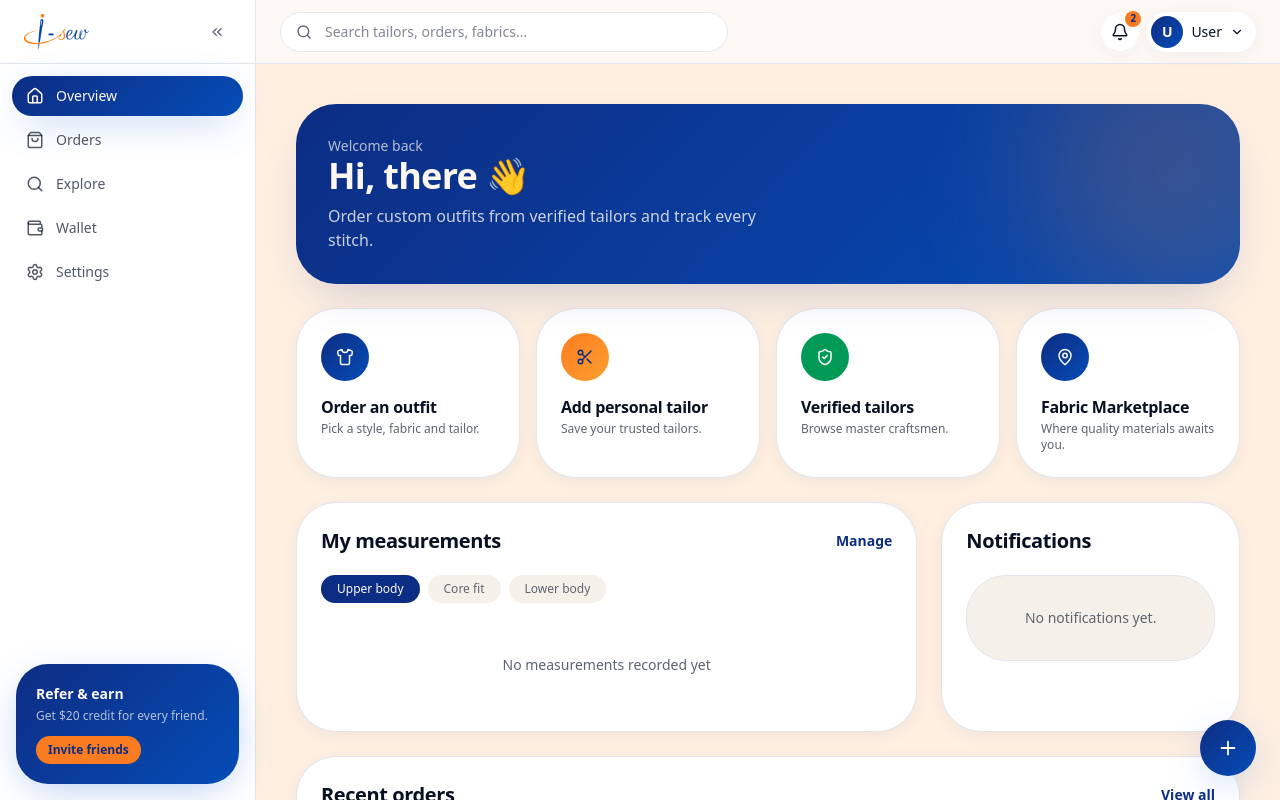
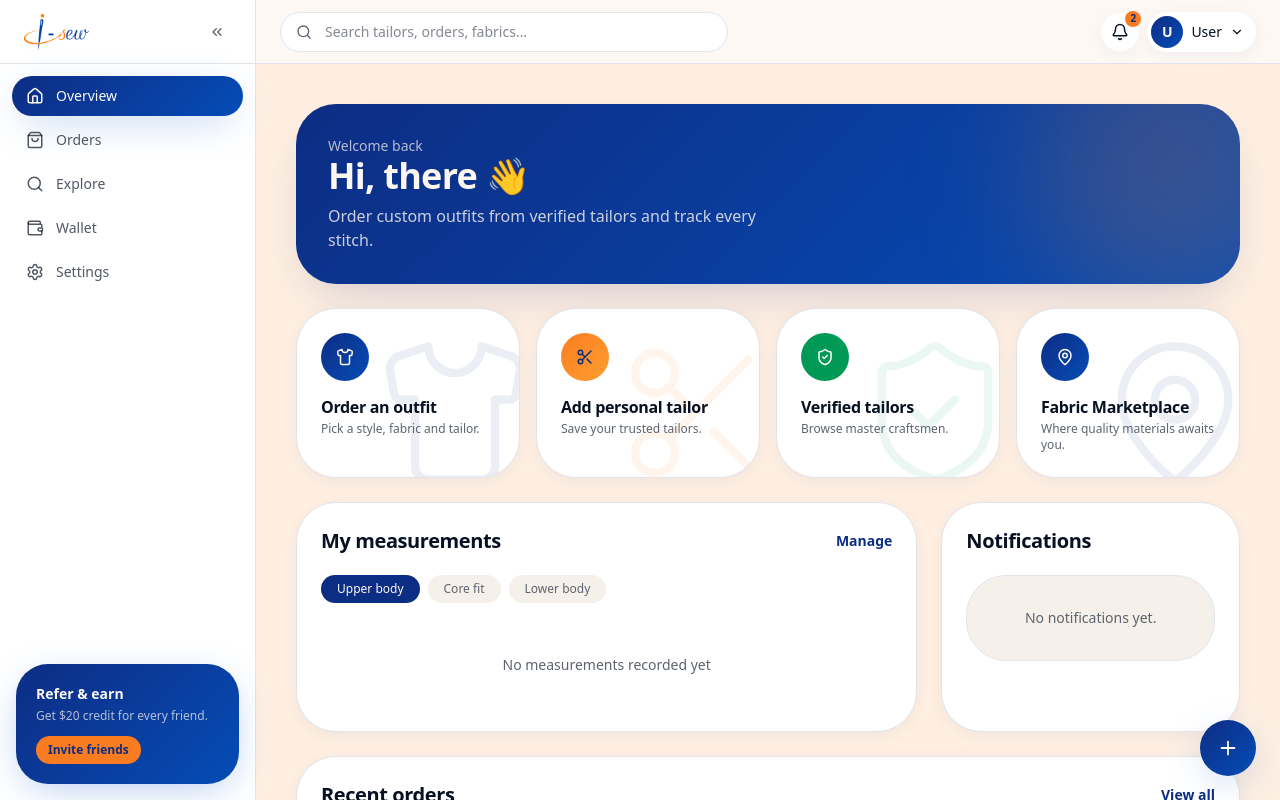
Before and after one commit to KamiYoda/fabric-finds, a React (Vite) app: page /dashboard in a window 1280 px wide. Shown: the top 800 px of the page. Built offline with nearby package versions, Linux system fonts and the light colour scheme.

Commit message:
Changes
Co-authored-by: KamiYoda <131453765+KamiYoda@users.noreply.github.com>

```diff
--- a/src/routes/dashboard/index.tsx
+++ b/src/routes/dashboard/index.tsx
@@ -238,8 +238,15 @@ function Overview() {
           >
             <Card
               delay={i * 0.05}
-              className="h-full cursor-pointer hover:-translate-y-1 transition-all hover:shadow-elegant"
+              className="relative h-full cursor-pointer overflow-hidden hover:-translate-y-1 transition-all hover:shadow-elegant"
             >
+              {/* Background visual cue */}
+              <q.icon
+                aria-hidden
+                className={`pointer-events-none absolute -right-4 -bottom-4 h-32 w-32 sm:h-40 sm:w-40 opacity-[0.08] ${q.bgTone}`}
+                strokeWidth={1.25}
+              />
+              <div className="relative">
                 <div
                   className={`mb-3 sm:mb-4 flex h-10 w-10 sm:h-12 sm:w-12 items-center justify-center rounded-2xl ${
                     q.tone === "accent"
@@ -257,6 +264,7 @@ function Overview() {
                 <p className="mt-1 text-[11px] sm:text-xs text-muted-foreground">
                   {q.desc}
                 </p>
+              </div>
             </Card>
           </Link>
         ))}
```
Lines whose indentation alone changed are shown as unchanged.
